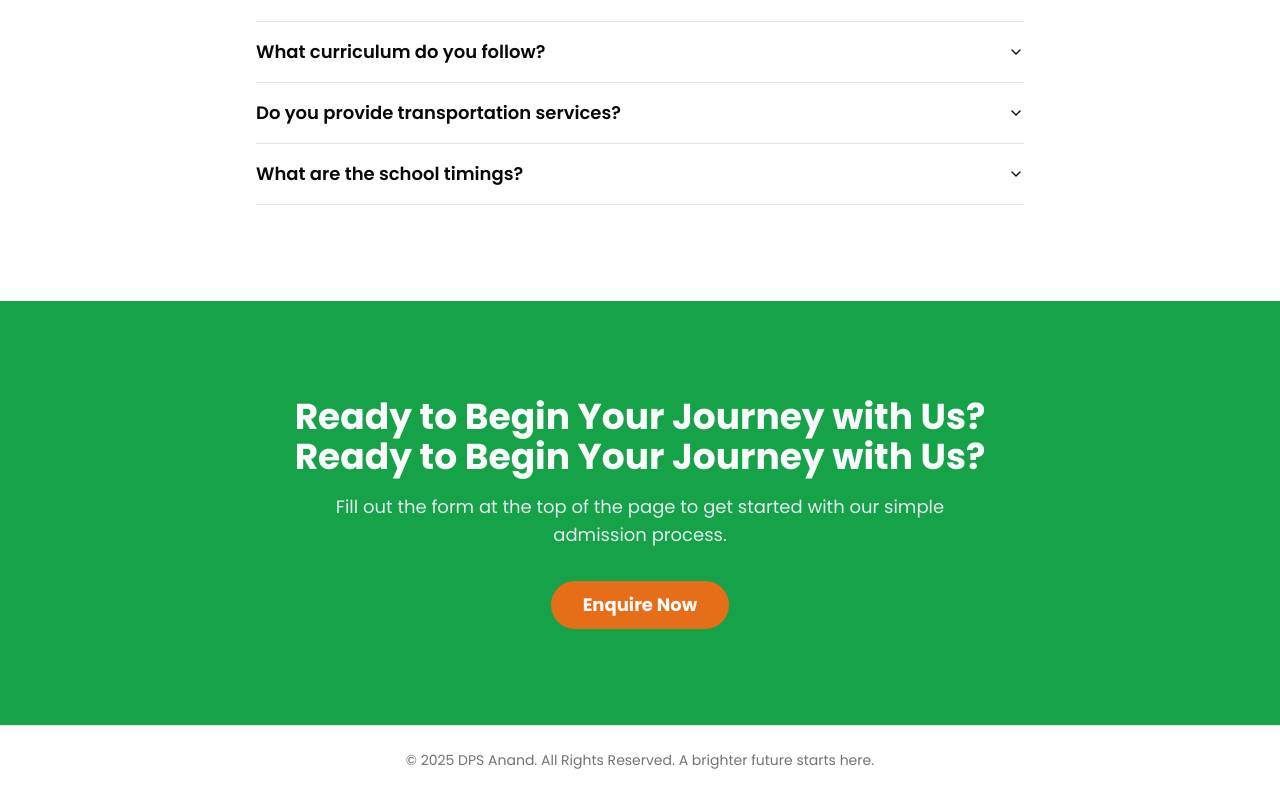
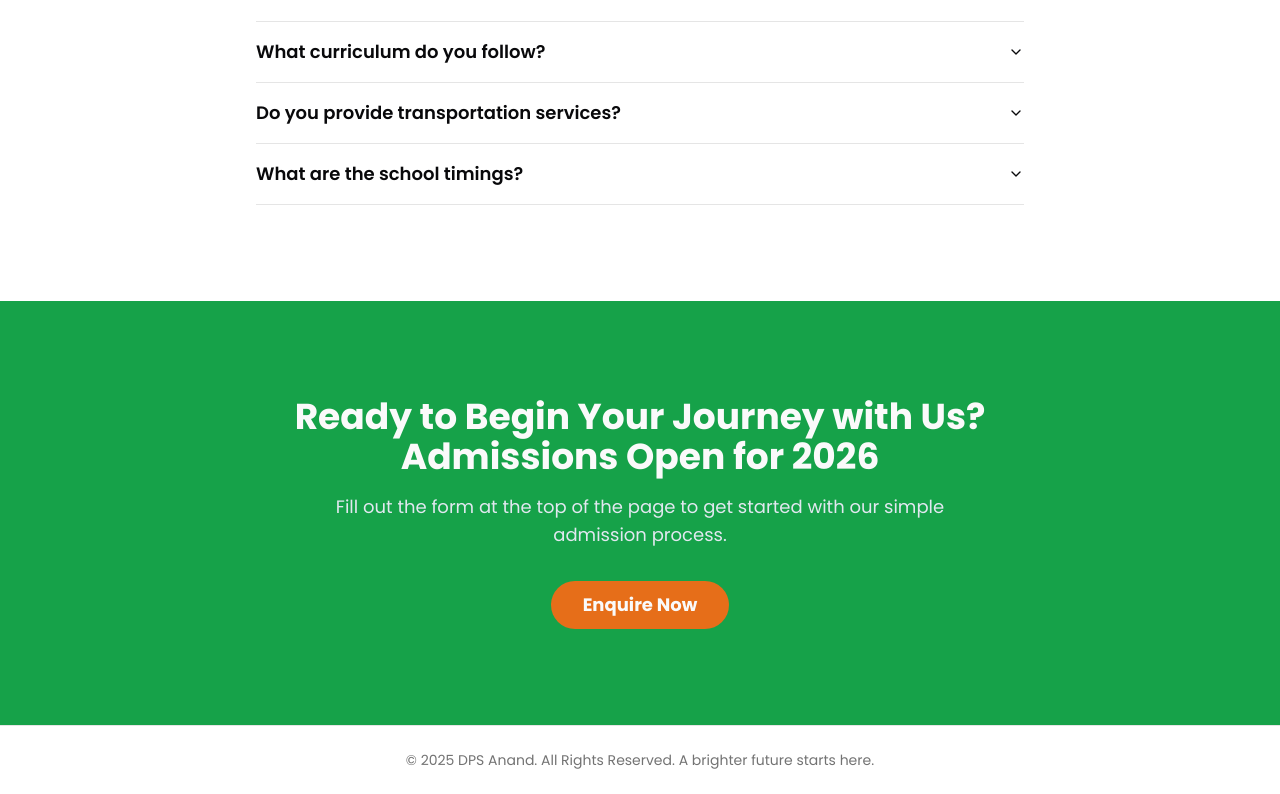
Before and after one commit to Abhisharma08/Dps-Anand-Landing-page, a Next.js app: page / in a window 1280 px wide. Shown: the part 3462-4256 px from the top of the page. Built offline with nearby package versions, Linux system fonts and the light colour scheme; no server answers.

Commit message:
correction

```diff
--- a/src/components/landing/final-cta-section.tsx
+++ b/src/components/landing/final-cta-section.tsx
@@ -17,7 +17,7 @@ export default function FinalCtaSection() {
         <h2 className="text-3xl md:text-4xl font-bold font-headline mb-2">
           Ready to Begin Your Journey with Us?
           <h4 className="text-xl md:text-4xl font-bold font-headline mb-4">
-          Ready to Begin Your Journey with Us?
+          Admissions Open for 2026
         </h4>
         </h2>
         <p className="max-w-2xl mx-auto text-lg text-slate-200 mb-8">
```
